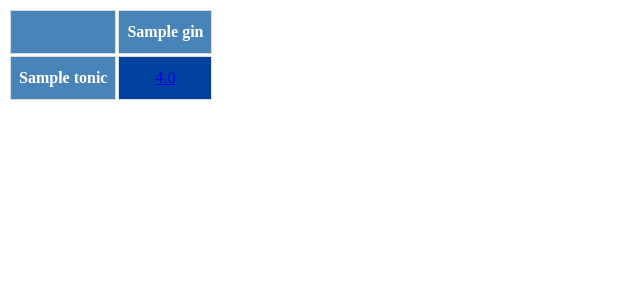
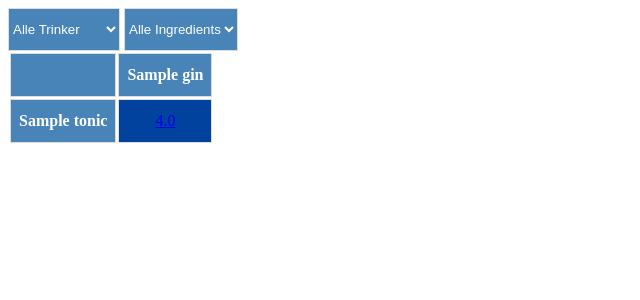
Before and after one commit to Lleafll/gin-tonic-matrix, a Django app: page /matrix/ in a window 1280 px wide. Shown: the top 300 px of the page, without its empty margins (0-640 px from the left). Run offline with Django 4.2, Linux system fonts and the light colour scheme; tables that the repository leaves empty hold one stand-in row (values such as "Sample post").

Commit message:
Show drinker and ingredients fields

```diff
--- a/gintonicmatrix/matrix/static/matrix/style.css
+++ b/gintonicmatrix/matrix/static/matrix/style.css
@@ -29,3 +29,17 @@ th {
   background-color: #4984b8;
   color: white;
 }
+
+select {
+  padding-top: 12px;
+  padding-bottom: 12px;
+  border: 1px solid #ddd;
+  text-align: left;
+  background-color: #4984b8;
+  color: white;
+}
+
+select:hover {
+  color: black;
+  background-color: #ddd;
+}
--- a/gintonicmatrix/matrix/templates/matrix/matrix.html
+++ b/gintonicmatrix/matrix/templates/matrix/matrix.html
@@ -3,6 +3,19 @@
 <link rel="stylesheet" type="text/css" href="{% static 'matrix/style.css' %}">
 
 <!doctype html>
+<select>
+    <option value="all">Alle Trinker</option>
+    {% for drinker in drinkers %}
+    <option value="{{ drinker }}">{{ drinker }}</option>
+    {% endfor %}
+</select>
+<select>
+    <option value="all">Alle Ingredients</option>
+    {% for drinker in drinkers %}
+    <option value="{{ drinker }}">{{ drinker }}</option>
+    {% endfor %}
+</select>
+
 <table>
     <tr>
         <th></th>
--- a/gintonicmatrix/matrix/views.py
+++ b/gintonicmatrix/matrix/views.py
@@ -1,11 +1,12 @@
 from django.shortcuts import render
 
-from .models import Gin, GinTonicEvaluation, Tonic
+from .models import Drinker, Gin, GinTonicEvaluation, Tonic
 
 
 def index(request):
     gins = Gin.objects.all()
     tonics = Tonic.objects.all()
+    drinkers = Drinker.objects.all()
     evaluation_rows = []
     for tonic in tonics:
         evaluation_row = []
@@ -22,7 +23,10 @@ def index(request):
     return render(
         request,
         "matrix/matrix.html",
-        {"gins": gins, "tonics": tonics, "evaluation_rows": evaluation_rows})
+        {"drinkers": drinkers,
+         "gins": gins,
+         "tonics": tonics,
+         "evaluation_rows": evaluation_rows})
 
 
 def evaluations(request, gin, tonic):
```
Lines whose indentation alone changed are shown as unchanged.
